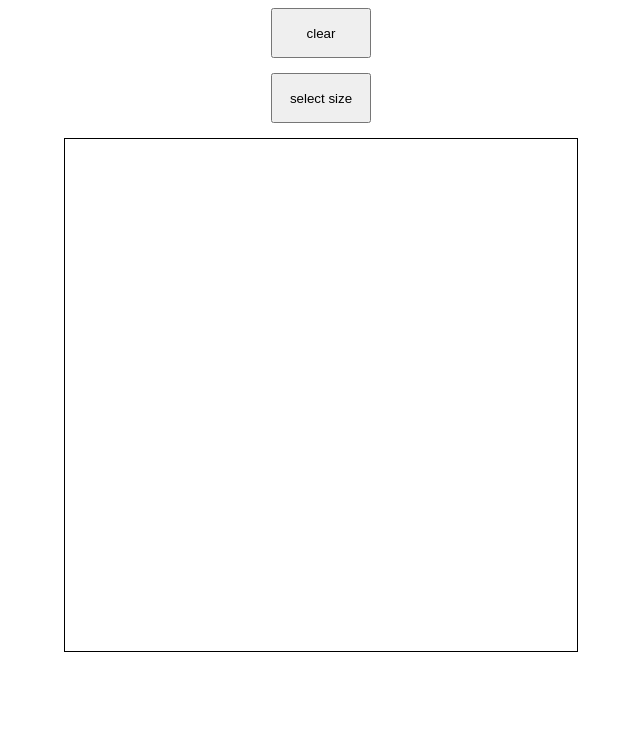
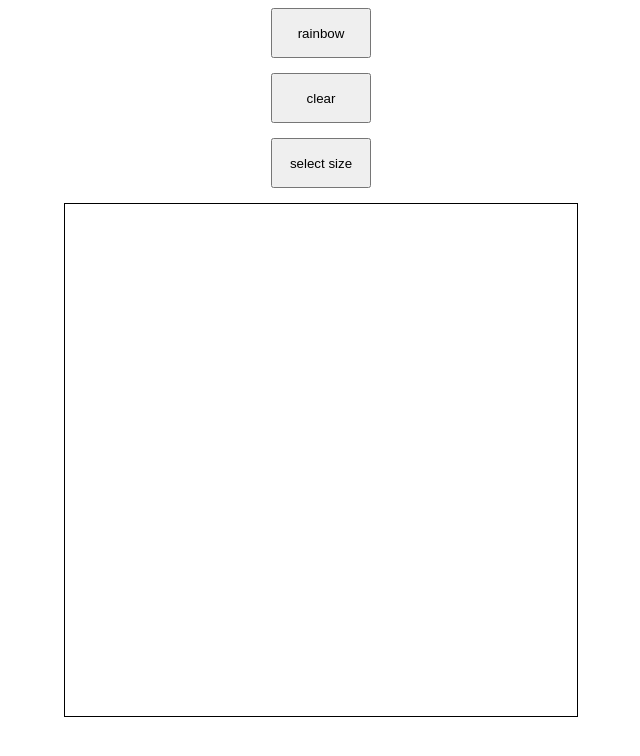
Before and after one commit to Ali-Ghasemi-Tech/etch-a-sketch, a plain HTML site: page index.html in a window 1280 px wide. Both pictures are taken after a click on the button "clear". Shown: the whole page, without its empty margins (319-959 px from the left). Drawn offline with Linux system fonts and the light colour scheme.

Commit message:
add rainbow feature

```diff
--- a/index.html
+++ b/index.html
@@ -6,7 +6,8 @@
     <title>Document</title>
     <link rel="stylesheet" href="style.css">
 </head>
-<body>
+<body ondragstart="return false" , ondragend="return false">
+    <button id="rainbow">rainbow</button>
     <button id="clear">clear</button>
     <button id="size-button">select size</button>
     <div id="container">
--- a/login.js
+++ b/login.js
@@ -2,15 +2,10 @@ let userInput ;
 let size = document.getElementById('size-button');
 const container = document.getElementById('container');
 
+makeGrid(userInput =16 , userInput =16);
+    draw(userInput = 16)
 
-size.addEventListener('click', () => {
-    userInput = prompt('enter the grid size you want(for example 16 would give you a 16x16 grid): ');
-    makeGrid(userInput , userInput);
-    draw(userInput)
-});
-
-
-function makeGrid(rows, cols){
+function makeGrid(rows , cols ){
     container.innerHTML = ``;
     console.log(typeof(rows,cols))
     if(isNaN(Number(userInput)) || userInput>100){
@@ -26,21 +21,30 @@ function makeGrid(rows, cols){
     }
 }
 
-function draw(userInput){
+document.getElementById('clear').addEventListener('click' , () =>{
+    for(let i=0; i < userInput*userInput; i++){
+        let cell = document.querySelector(`.number-${i+1}`);
+        cell.style.background = 'white';
+        cell.style.opacity = "0.2"
+    }
+ });
 
+ size.addEventListener('click', () => {
+    userInput = prompt('enter the grid size you want(for example 16 would give you a 16x16 grid): ');
+    makeGrid(userInput , userInput);
+    draw(userInput )
+});
+
+
+
+
+function draw(userInput , color = "gray"){
     let isMouseDown = false;
+    let isRainbowClicked = false;
 
     for(let i=0; i < userInput*userInput; i++){
         let fill = 0.2;
         let cell = document.querySelector(`.number-${i+1}`);
-
-        document.getElementById('clear').addEventListener('click' , () =>{
-            for(let j=0; j < userInput*userInput; j++){
-                let cell = document.querySelector(`.number-${j+1}`);
-                cell.style.background = 'white';
-                cell.style.opacity = "0.2"
-            }
-         });
 
         cell.addEventListener('mouseup' , () => {
             isMouseDown = false;
@@ -51,9 +55,17 @@ function draw(userInput){
         });
 
         cell.addEventListener('mouseenter', () => {
-            if(isMouseDown){
+
+        document.getElementById('rainbow').addEventListener('click' , () =>{
+            isRainbowClicked = true;
+        })
+            if(isMouseDown  ){
+                if(isRainbowClicked){
+                    color = randomColor();
+                    fill = 1;
+                }
                 fill += 0.2;
-                cell.style.background = "gray";
+                cell.style.backgroundColor = `${color}`;
                 cell.style.opacity = `${fill}`
 
             }
@@ -61,4 +73,34 @@ function draw(userInput){
 
 
     }
+
 }
+
+function randomColor(){
+    let randomRed = Math.random();
+    let randomGreen = Math.random();
+    let randomBlue = Math.random();
+    let red = 0;
+    let blue = 0;
+    let green = 0;
+
+        if(randomRed > 0.255){
+            red += Math.round(randomRed * 100);
+        } else{
+            red += Math.round(randomRed * 1000);
+        }
+        if(randomGreen > 0.255){
+            green += Math.round(randomGreen * 100);
+        } else{
+            green += Math.round(randomGreen * 100);
+        }
+        if(randomBlue > 0.255){
+            blue += Math.round(randomBlue * 100);
+        } else{
+            blue += Math.round(randomBlue * 100);
+        }
+        return (`rgb(${red} , ${green} , ${blue})`);
+
+}
+
+console.log(randomColor())
--- a/style.css
+++ b/style.css
@@ -33,3 +33,9 @@
     height: 50px;
     margin-bottom: 15px;
 }
+
+#rainbow{
+    width: 100px;
+    height: 50px;
+    margin-bottom: 15px;
+}
```
